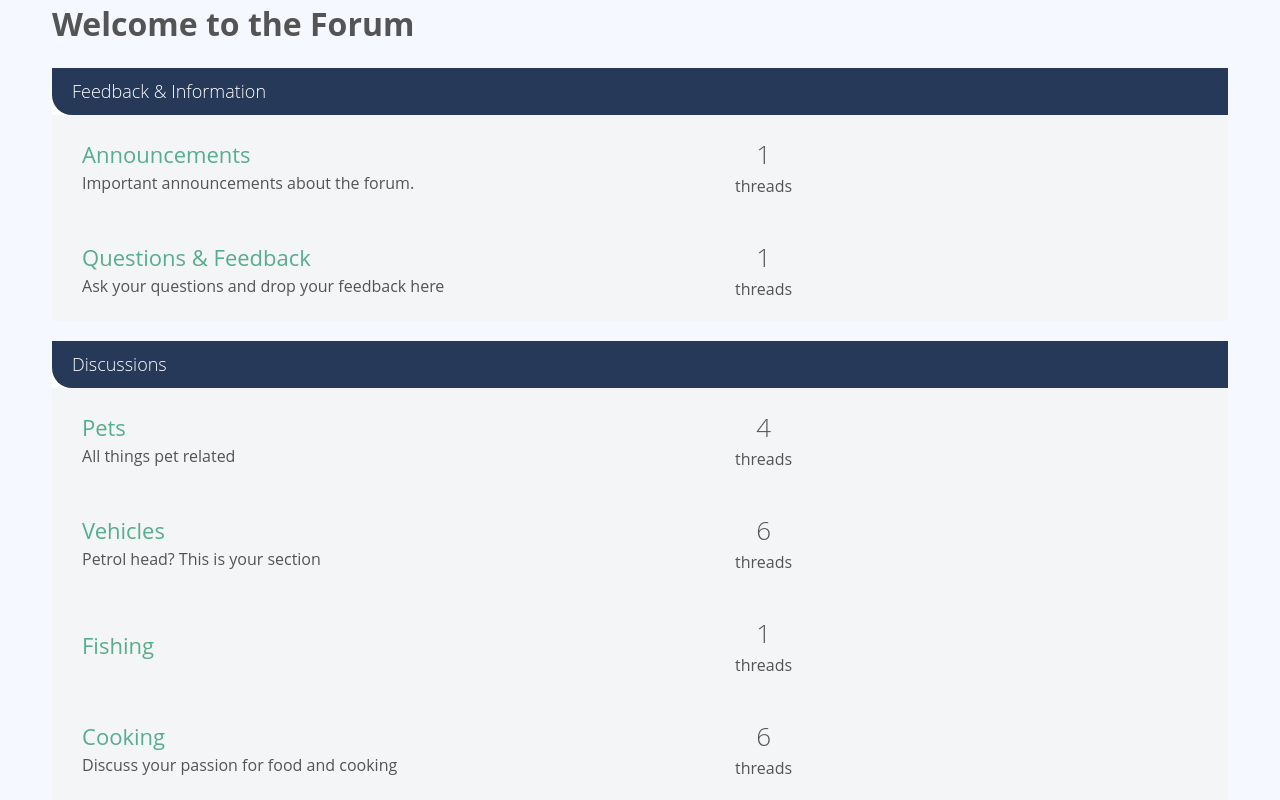
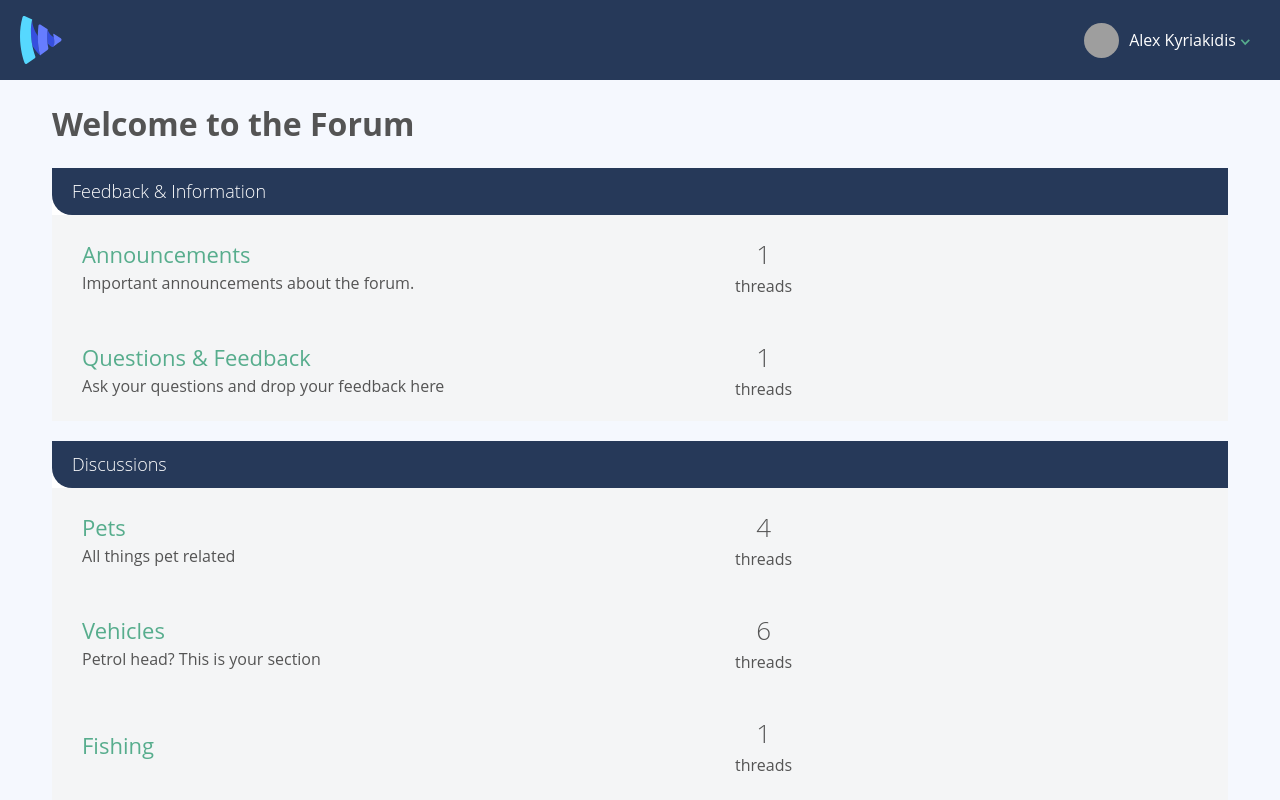
Before and after one commit to Parchie876/vue-forum, a Vue app: page / in a window 1280 px wide. Shown: the top 800 px of the page. Built offline with nearby package versions, Linux system fonts and the light colour scheme; grey boxes are pictures that could not be loaded; the HTML template or start-up script is replaced by a standard one.

Commit message:
Creating Navbar

```diff
--- a/src/App.vue
+++ b/src/App.vue
@@ -1,14 +1,18 @@
 <template>
   <div id="app">
+    <TheNavbar/>
     <div class="container">
-      <router-view/>
+      <router-view />
     </div>
   </div>
 </template>
 
 <script>
+import TheNavbar from '@/components/TheNavbar'
 export default {
-  name: 'app'
+  components: {
+    TheNavbar
+  }
 }
 </script>
 <style>
--- /dev/null
+++ b/src/components/TheNavbar.vue
@@ -0,0 +1,78 @@
+<template>
+  <div>
+    <header class="header" id="header">
+      <router-link :to="{name: 'HomePage'}" class="logo">
+        <img src="../assets/img/vueschool-logo.svg" />
+      </router-link>
+
+      <div class="btn-hamburger">
+        <!-- use .btn-humburger-active to open the menu -->
+        <div class="top bar"></div>
+        <div class="middle bar"></div>
+        <div class="bottom bar"></div>
+      </div>
+
+      <!-- use .navbar-open to open nav -->
+      <nav class="navbar">
+        <ul>
+          <li class="navbar-user">
+            <a href="#">
+              <img
+                class="avatar-small"
+                src="https://pbs.twimg.com/profile_images/1188775562657091594/5mgkg44t_400x400.jpg"
+                alt=""
+              />
+              <span>
+                Alex Kyriakidis
+                <img
+                  class="icon-profile"
+                  src="../assets/img/arrow-profile.svg"
+                  alt=""
+                />
+              </span>
+            </a>
+
+            <!-- dropdown menu -->
+            <!-- add class "active-drop" to show the dropdown -->
+            <div id="user-dropdown">
+              <div class="triangle-drop"></div>
+              <ul class="dropdown-menu">
+                <li class="dropdown-menu-item">
+                  <a href="profile.html">View profile</a>
+                </li>
+                <li class="dropdown-menu-item"><a href="#">Log out</a></li>
+              </ul>
+            </div>
+          </li>
+        </ul>
+<!--
+        <ul>
+          <li class="navbar-item">
+            <a href="index.html">Home</a>
+          </li>
+          <li class="navbar-item">
+            <a href="category.html">Category</a>
+          </li>
+          <li class="navbar-item">
+            <a href="forum.html">Forum</a>
+          </li>
+          <li class="navbar-item">
+            <a href="thread.html">Thread</a>
+          </li>
+           Show these option only on mobile
+          <li class="navbar-item mobile-only">
+            <a href="profile.html">My Profile</a>
+          </li>
+          <li class="navbar-item mobile-only">
+            <a href="#">Logout</a>
+          </li>
+        </ul> -->
+      </nav>
+    </header>
+  </div>
+</template>
+<script>
+export default {}
+</script>
+<style  scoped>
+</style>
--- a/src/views/HomePage.vue
+++ b/src/views/HomePage.vue
@@ -1,5 +1,5 @@
 <template>
-  <div class="col-full">
+  <div class="col-full push-top">
     <h1>Welcome to the Forum</h1>
     <CategoryList :categories="categories"/>
   </div>
```
Also changed, not shown: src/assets/img/arrow-profile.svg (added), src/assets/img/vueschool-logo.svg (added).
